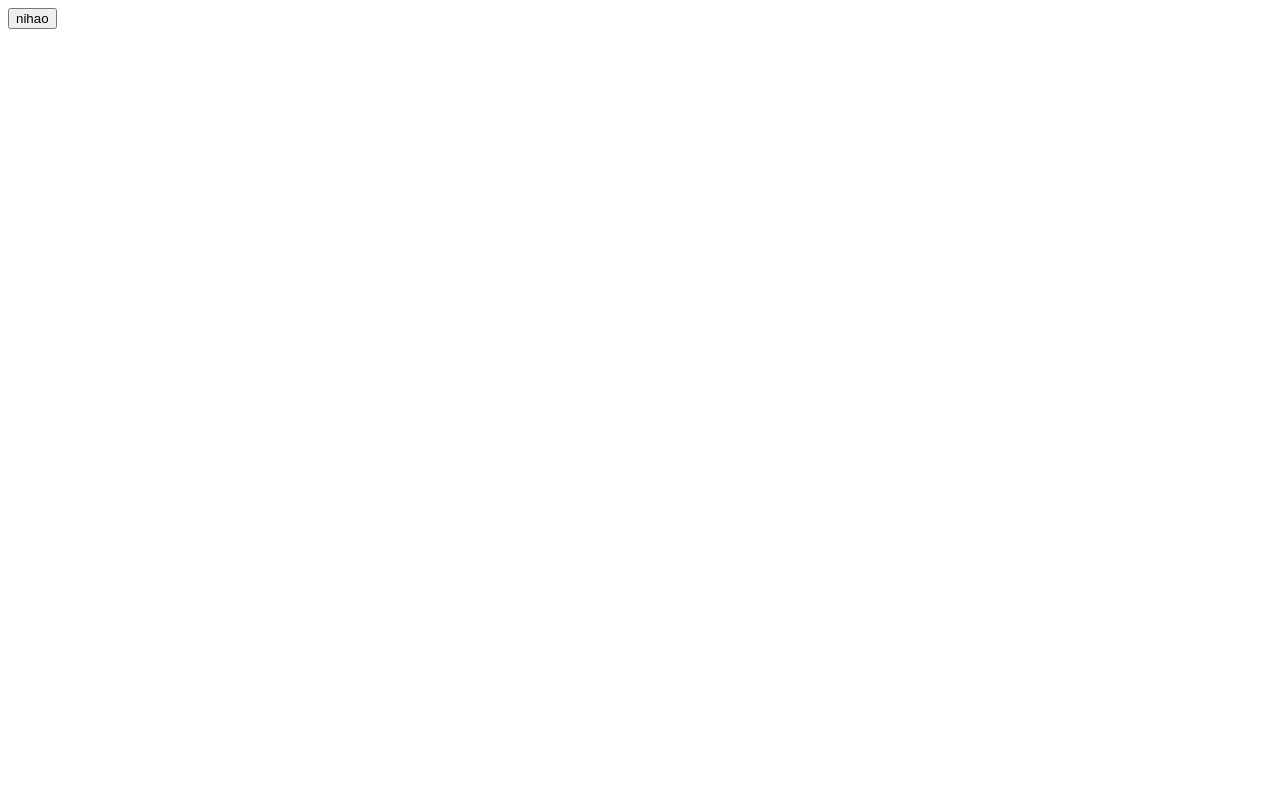
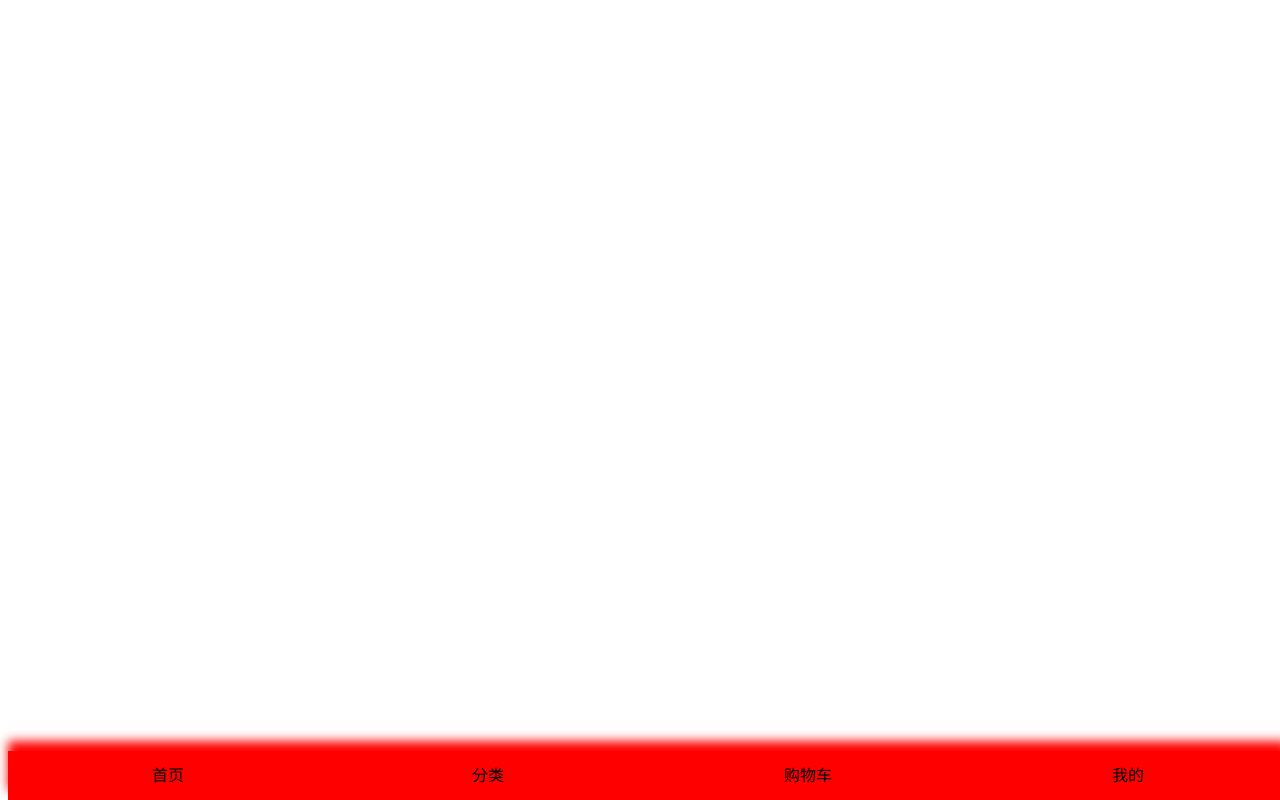
Before and after one commit to yueshiwei666/Supermall, a Vue app: page / in a window 1280 px wide. Built offline with nearby package versions, Linux system fonts and the light colour scheme.

Commit message:
初始化tabbar

```diff
--- a/package.json
+++ b/package.json
@@ -8,6 +8,7 @@
   },
   "dependencies": {
     "core-js": "^3.4.4",
+    "jquery": "^3.4.1",
     "vue": "^2.6.10"
   },
   "devDependencies": {
--- a/src/App.vue
+++ b/src/App.vue
@@ -1,22 +1,21 @@
 <template>
   <div id="app">
-   <button @click='ni'>nihao</button>
+   <tabbar/>
   </div>
 </template>
 
 <script>
-
-
+import tabbar from './component/base_project/tabbar/tabbar.vue'
+import $ from 'jquery' /* 导入jquery */
 export default {
   name: 'app',
-  methods:{
-      ni: function ()   {
-          alert('werwer')
-      }
+  components:{
+    tabbar
   }
 }
 </script>
 
 <style scoped>
-
+/*这个scoped是css的作用域 */
+@import "./assets/css.css"; /* 导入css的文件的方法 */
 </style>
--- /dev/null
+++ b/src/assets/css.css
@@ -0,0 +1,8 @@
+*{
+    padding: 0;
+    margin: 0;
+}
+a{
+    color:black;
+    text-decoration: none;
+}
--- /dev/null
+++ b/src/component/base_project/tabbar/tabbar.vue
@@ -0,0 +1,42 @@
+<template>
+    <div id="">
+        <div id='tabbar'>
+            <div>首页</div>
+            <div>分类</div>
+            <div>购物车</div>
+            <div>我的</div>
+        </div>
+    </div>
+</template>
+
+<script>
+    import $ from 'jquery' /* 导入jquery */
+    export default {
+        methods:{
+            bu:function() {
+                $('#tabbar').css('background','blue')
+            }
+        }
+    }
+</script>
+
+
+<style scoped>
+    #tabbar{
+        position: fixed;
+        bottom:0;
+        background-color:red;
+        width:100%;
+        height: 49px;
+        display:flex;
+        box-shadow:0px -10px 10px red;
+    }
+    #tabbar div{
+        display: inline;
+        flex:1;
+        text-align:center;
+        line-height:49px;
+
+    }
+
+</style>
--- a/src/main.js
+++ b/src/main.js
@@ -1,8 +1,10 @@
 import Vue from 'vue'
 import App from './App.vue'
+import $ from 'jquery'
 
 Vue.config.productionTip = false
 
+Vue.prototype.$ = $;
 new Vue({
   render: h => h(App),
 }).$mount('#app')
```
Also changed, not shown: src/views/classify.vue (added, +16 -0 lines), src/views/home.vue (added, +15 -0 lines), src/views/myself.vue (added), src/views/shopping.vue (added), 1 other file (tests, documents, lock files or other folders).
